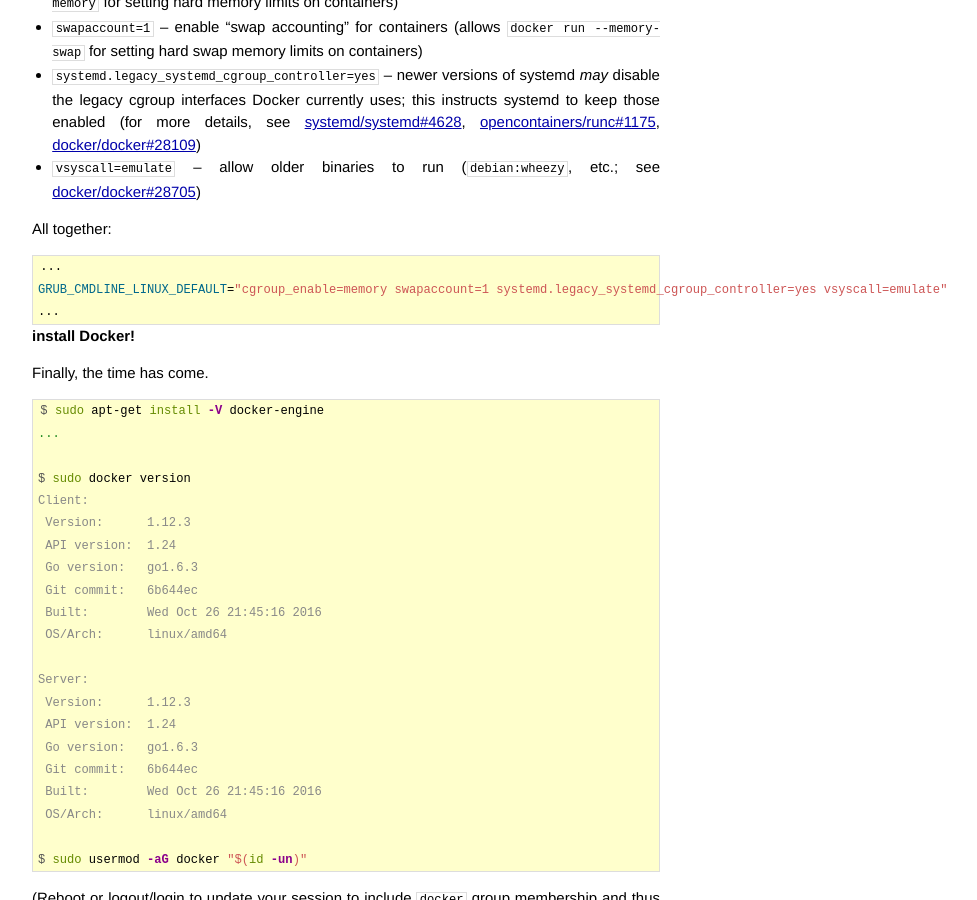
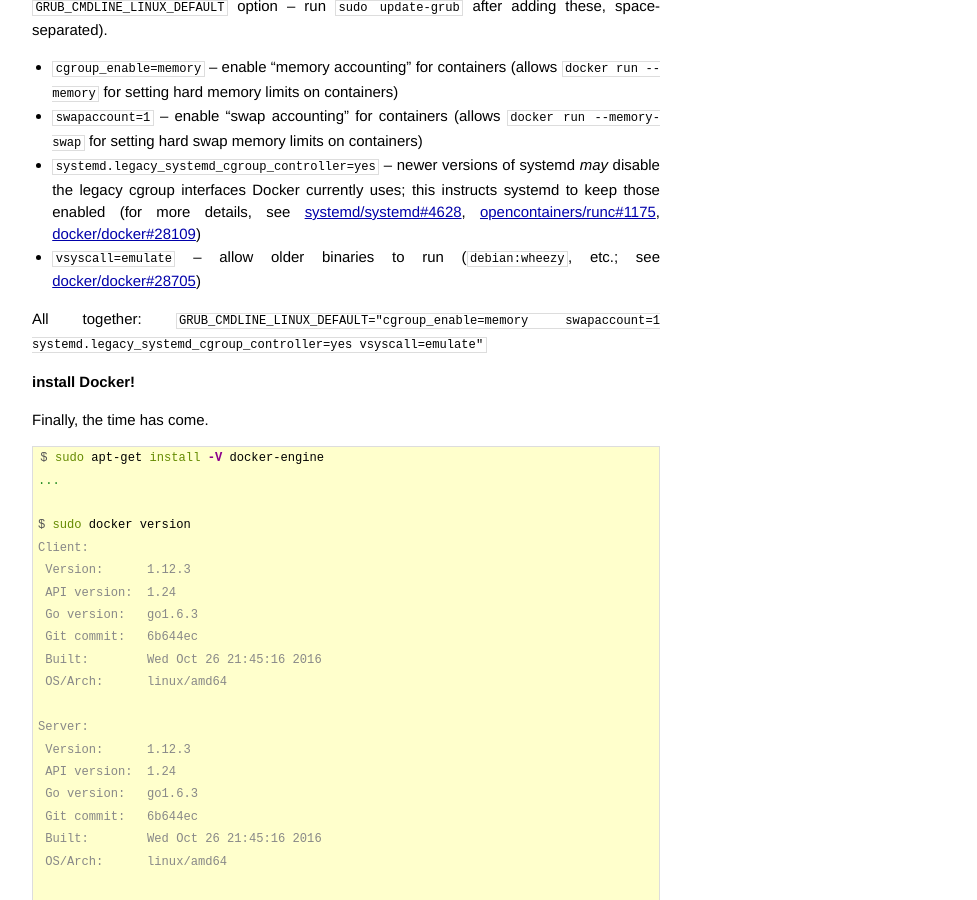
Before and after one commit to tianon/tianon.github.io, a Jekyll site: the page built from _posts/2016-12-07-docker-setup.md, in a window 1280 px wide and 900 px high, scrolled down 2515 px. Shown: the whole window, without its empty margins (294-1271 px from the left). Built offline with Jekyll 4.4.1, drawn with Linux system fonts in a browser that asks for light colours; some of the changed text lies outside the part shown.

Commit message:
Adjust some loooong lines (TODO fix theme to handle long lines better)

````diff
--- a/_posts/2016-12-07-docker-setup.md
+++ b/_posts/2016-12-07-docker-setup.md
@@ -16,7 +16,8 @@
 ```bash
 export GNUPGHOME="$(mktemp -d)"
 gpg --keyserver ha.pool.sks-keyservers.net --recv-keys 58118E89F3A912897C070ADBF76221572C52609D
-gpg --export --armor 58118E89F3A912897C070ADBF76221572C52609D | sudo tee /etc/apt/trusted.gpg.d/docker.gpg.asc
+gpg --export --armor 58118E89F3A912897C070ADBF76221572C52609D \
+	| sudo tee /etc/apt/trusted.gpg.d/docker.gpg.asc
 rm -rf "$GNUPGHOME"
 ```
 
@@ -27,7 +28,9 @@
 For completeness, other popular ways to fetch this include:
 
 ```bash
-sudo apt-key adv --keyserver ha.pool.sks-keyservers.net --recv-keys 58118E89F3A912897C070ADBF76221572C52609D
+sudo apt-key adv \
+	--keyserver ha.pool.sks-keyservers.net \
+	--recv-keys 58118E89F3A912897C070ADBF76221572C52609D
 ```
 
 (worth noting that `man apt-key` discourages the use of `apt-key adv`)
@@ -58,7 +61,8 @@
 If you prefer to fetch sources via HTTPS, install `apt-transport-https`, but I'm personally fine with simply doing GPG verification of fetched packages, so I forgo that in favor of less packages installed.  YMMV.
 
 ```bash
-echo 'deb http://apt.dockerproject.org/repo debian-stretch main' | sudo tee /etc/apt/sources.list.d/docker.list
+echo 'deb http://apt.dockerproject.org/repo debian-stretch main' \
+	| sudo tee /etc/apt/sources.list.d/docker.list
 ```
 
 Hopefully it's obvious, but `debian-stretch` in that line should be replaced by `debian-jessie`, `ubuntu-xenial`, etc. as desired.  It's also worth pointing out that this will _not_ include Docker's release candidates.  If you want those as well, add `testing` after `main`, ie `... debian-stretch main testing' | ...`.
@@ -107,13 +111,7 @@
 - `systemd.legacy_systemd_cgroup_controller=yes` -- newer versions of systemd _may_ disable the legacy cgroup interfaces Docker currently uses; this instructs systemd to keep those enabled (for more details, see [systemd/systemd#4628](https://github.com/systemd/systemd/pull/4628), [opencontainers/runc#1175](https://github.com/opencontainers/runc/issues/1175), [docker/docker#28109](https://github.com/docker/docker/issues/28109))
 - `vsyscall=emulate` -- allow older binaries to run (`debian:wheezy`, etc.; see [docker/docker#28705](https://github.com/docker/docker/issues/28705))
 
-All together:
-
-```sh
-...
-GRUB_CMDLINE_LINUX_DEFAULT="cgroup_enable=memory swapaccount=1 systemd.legacy_systemd_cgroup_controller=yes vsyscall=emulate"
-...
-```
+All together: `GRUB_CMDLINE_LINUX_DEFAULT="cgroup_enable=memory swapaccount=1 systemd.legacy_systemd_cgroup_controller=yes vsyscall=emulate"`
 
 # install Docker!
 
````
